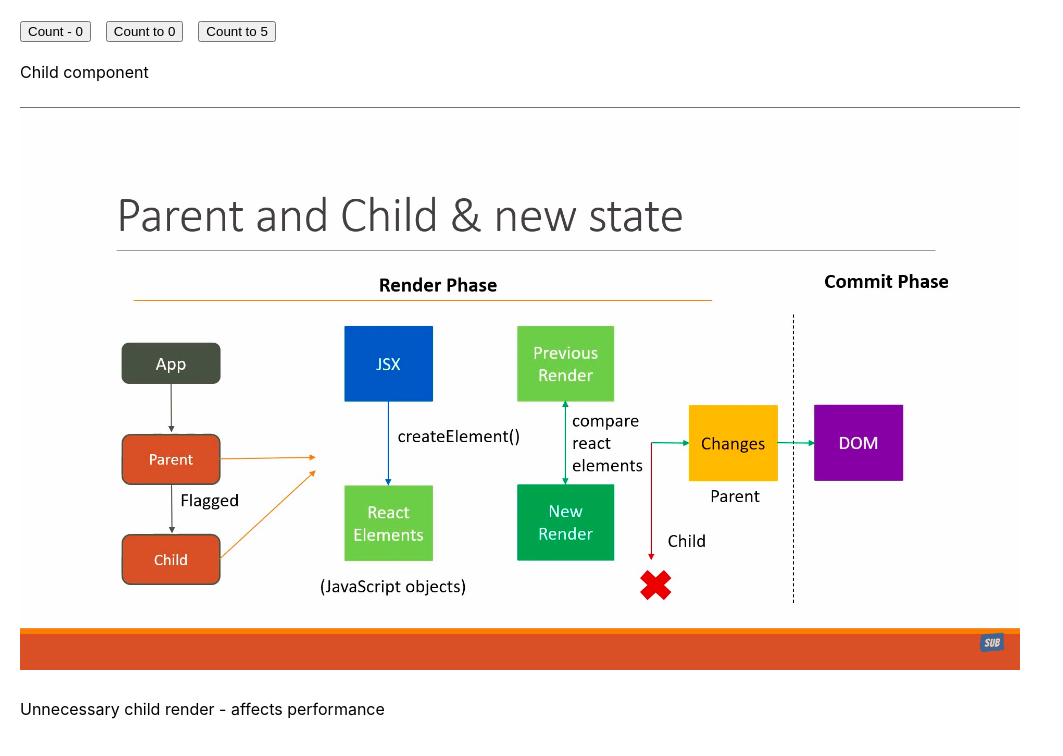
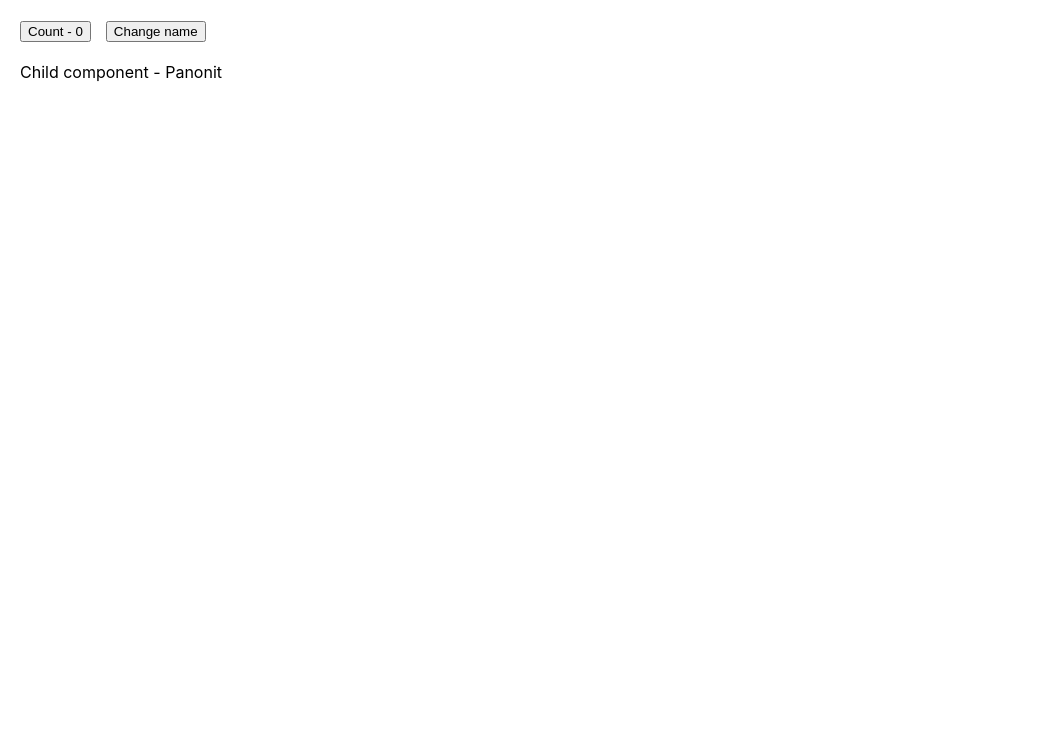
Before and after one commit to aleksandar8821/React-internals, a React (Create React App) app: page / in a window 1280 px wide. Shown: the top 756 px of the page, without its empty margins (0-1063 px from the left). Built offline with nearby package versions, Linux system fonts and the light colour scheme.

Commit message:
11. parent child render optimization

```diff
--- a/src/Child.js
+++ b/src/Child.js
@@ -1,8 +1,12 @@
-export const Child = () => {
+import React from 'react'
+
+export const Child = ({ passedName }) => {
     console.log('Child Render')
     return (
         <div>
-            Child component
+            Child component - {passedName}
         </div>
     )
 }
+
+export const MemoizedChild = React.memo(Child);
--- a/src/Parent.js
+++ b/src/Parent.js
@@ -3,20 +3,16 @@ import { Child } from './Child'
 
 export const Parent = () => {
     const [count, setCount] = useState(0)
+    const [name, setName] = useState('Panonit')
 
     console.log('Parent Render')
     return (
         <div>
             <button onClick={() => setCount(c => c + 1)}>Count - {count}</button>
-            <button onClick={() => setCount(0)}>Count to 0</button>
-            <button onClick={() => setCount(5)}>Count to 5</button>
+            <button onClick={() => setName('Codolis')}>Change name</button>
             <br />
             <br />
-            <Child />
-            <img src={require('./img/parent-child.png')} />
-            <div>
-                Unnecessary child render - affects performance
-            </div>
+            <Child passedName={name} />
         </div>
     )
 }
```
